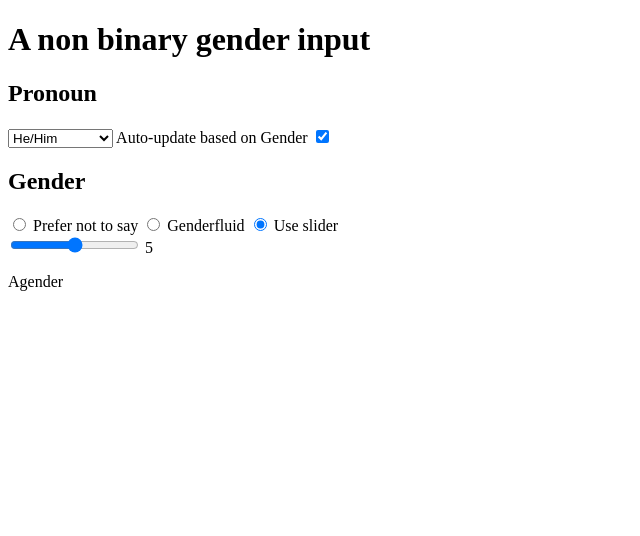
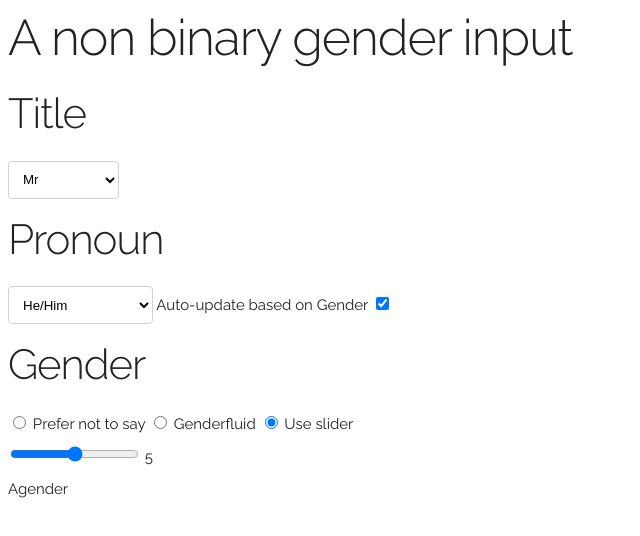
Before and after one commit to EverlessDrop41/GenderInput, a plain HTML site: page index.html in a window 1280 px wide. Shown: the whole page, without its empty margins (0-640 px from the left). Drawn offline with nearby package versions, Linux system fonts and the light colour scheme.

Commit message:
Added titles, skeleton and extra pronouns

```diff
--- a/index.html
+++ b/index.html
@@ -2,10 +2,23 @@
 <html>
 <head>
 	<title>Gender Input</title>
+    <link rel="stylesheet" type="text/css" href="https://cdnjs.cloudflare.com/ajax/libs/skeleton/2.0.4/skeleton.css">
+    <link href='http://fonts.googleapis.com/css?family=Raleway:400,300,600' rel='stylesheet' type='text/css'>
 </head>
 <body>
 	<h1>A non binary gender input</h1>
 	<div class="gender-input-box">
+        <h2>Title</h2>
+        <select name="Title" id="pronoun-select">
+            <option name="Mr">Mr</option>
+            <option name="Mrs">Mrs</option>
+            <option name="Ms">Ms</option>
+            <option name="Miss">Miss</option>
+            <option name="Mx">Mx</option>
+            <option name="Master">Master</option>
+            <option name="Doctor">Doctor (Dr.)</option>
+            <option name="Sir">Sir</option>
+        </select>
         <h2>Pronoun</h2>
         <select name="Pronoun" id="pronoun-select">
             <optgroup label="Common">
@@ -18,6 +31,9 @@
                 <option value="Ne">Ne/Nem</option>
                 <option value="Ve">Ve/Ver</option>
                 <option value="Xe">Xe/Xem</option>
+                <option value="Hir">Ze/Hir</option>
+                <option value="Zir">Ze/Zir</option>
+                <option value="Spivak">Spivak (Ey/Eir)</option>
             </optgroup>
         </select>
         Auto-update based on Gender <input type="checkbox" id="pronoun-a-up" checked/>
```
